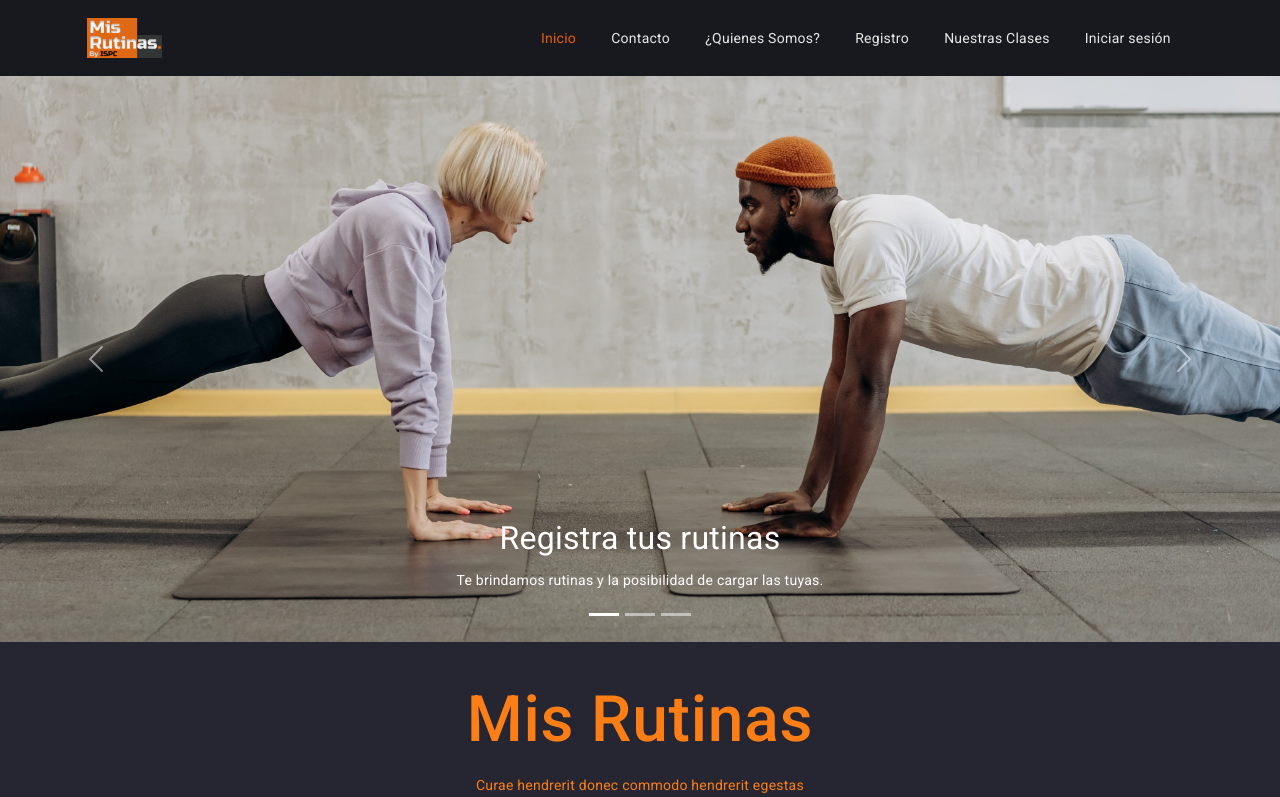
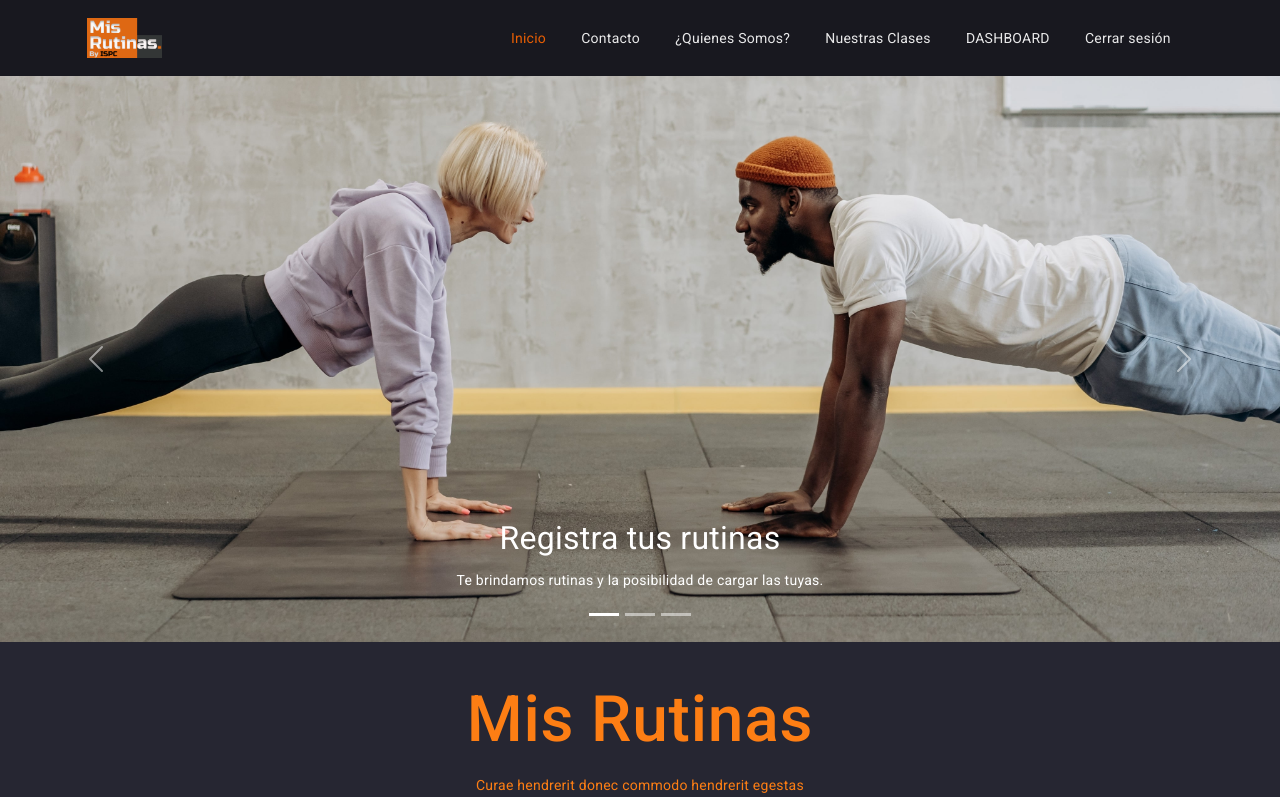
Before and after one commit to grupoA7ISPC/MisRutinas-PracticasProfesionalizante, an Angular app in the folder Web/frontend/: page /home in a window 1280 px wide. Shown: the top 797 px of the page. Built offline with nearby package versions, Linux system fonts and the light colour scheme; sample sign-in values are in the browser's storage.

Commit message:
Modifica navbar según autenticación de usuario

```diff
--- a/Web/frontend/src/app/layout/navbar/navbar.component.css
+++ b/Web/frontend/src/app/layout/navbar/navbar.component.css
@@ -5,6 +5,7 @@
   .nav-item a{
     opacity: 0.9;
     margin-right: 1.5vw;
+    text-align: center;
   }
 
   #nav-item{
@@ -57,3 +58,11 @@
   padding: 5px;
   margin-right: 8px;
 }
+
+.navbar-nav {
+  align-items: center;
+}
+
+a {
+  cursor: pointer;
+}
--- a/Web/frontend/src/app/layout/navbar/navbar.component.html
+++ b/Web/frontend/src/app/layout/navbar/navbar.component.html
@@ -6,13 +6,17 @@
                 <li class="nav-item"><a class="nav-link active" routerLink="/home">Inicio</a></li>
                 <li class="nav-item"><a class="nav-link" routerLink="/contacto">Contacto</a></li>
                 <li class="nav-item"><a class="nav-link" routerLink="/quienes-somos">¿Quienes Somos?</a></li>
-                <li class="nav-item"><a class="nav-link " routerLink="/registro">Registro</a></li>
                 <li class="nav-item"><a class="nav-link" routerLink="/planes">Nuestras Clases</a></li>
+                <li class="nav-item" *ngIf="!isAuthenticated"><a class="nav-link " routerLink="/registro">Registro</a></li>
+                <li class="nav-item" *ngIf="isAuthenticated"><a class="nav-link" routerLink="/dashboard">DASHBOARD</a></li>
             </ul>
             <ul class="navbar-nav">
-                <li class="nav-item">
-                    <a class="nav-link" routerLink="/login">Iniciar sesión</a>
-                </li>
+              <li class="nav-item" *ngIf="!isAuthenticated">
+                <a class="nav-link" routerLink="/login">Iniciar sesión</a>
+              </li>
+              <li class="nav-item" *ngIf="isAuthenticated">
+                <a class="nav-link" (click)="logout()">Cerrar sesión</a>
+              </li>
             </ul>
         </div>
     </div>
--- a/Web/frontend/src/app/layout/navbar/navbar.component.ts
+++ b/Web/frontend/src/app/layout/navbar/navbar.component.ts
@@ -1,4 +1,5 @@
 import { Component } from '@angular/core';
+import { AuthService } from 'src/app/services/auth/auth.service';
 
 @Component({
   selector: 'app-navbar',
@@ -6,5 +7,15 @@ import { Component } from '@angular/core';
   styleUrls: ['./navbar.component.css']
 })
 export class NavbarComponent {
+  isAuthenticated: boolean = false;
 
+  constructor(private authService: AuthService) {
+    this.authService.estarAutenticado.subscribe((isLoggedIn: boolean) => {
+      this.isAuthenticated = isLoggedIn;
+    });
+  }
+
+  logout(): void {
+    this.authService.logout();
+  }
 }
```
